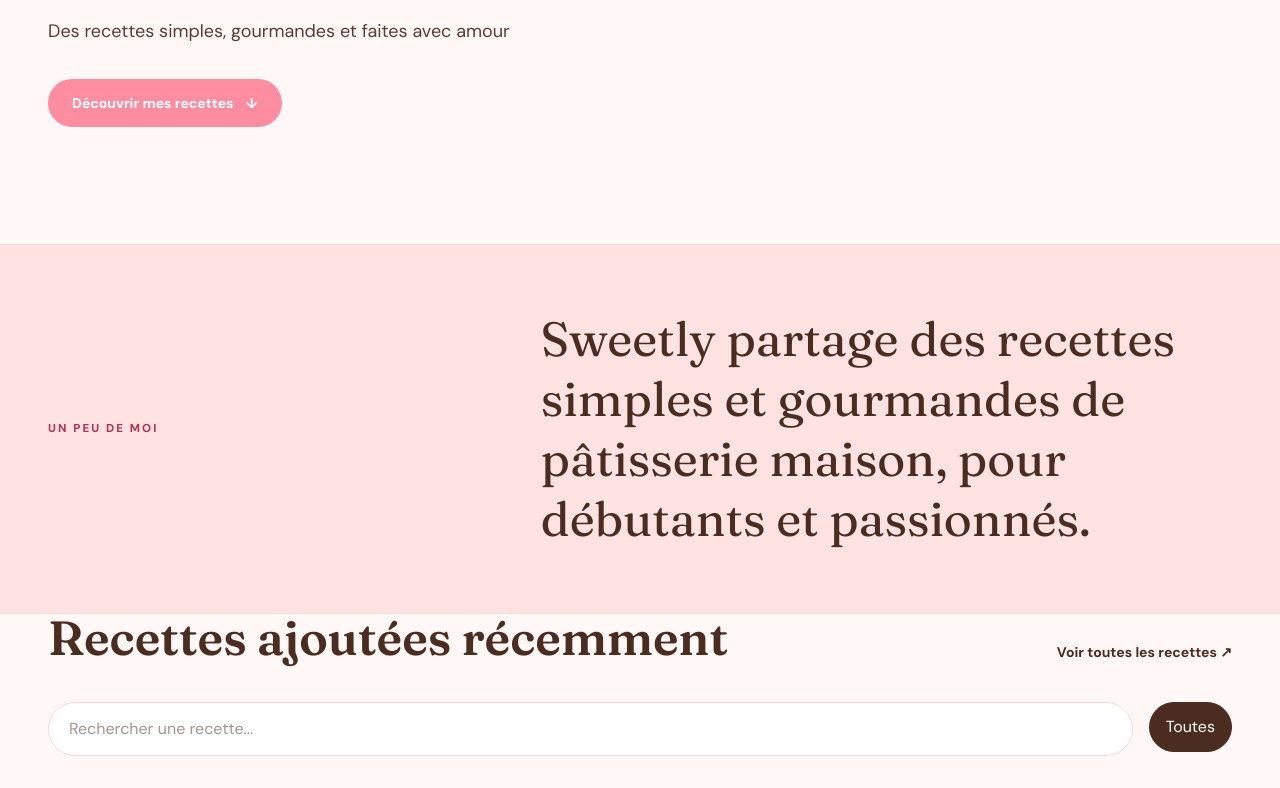
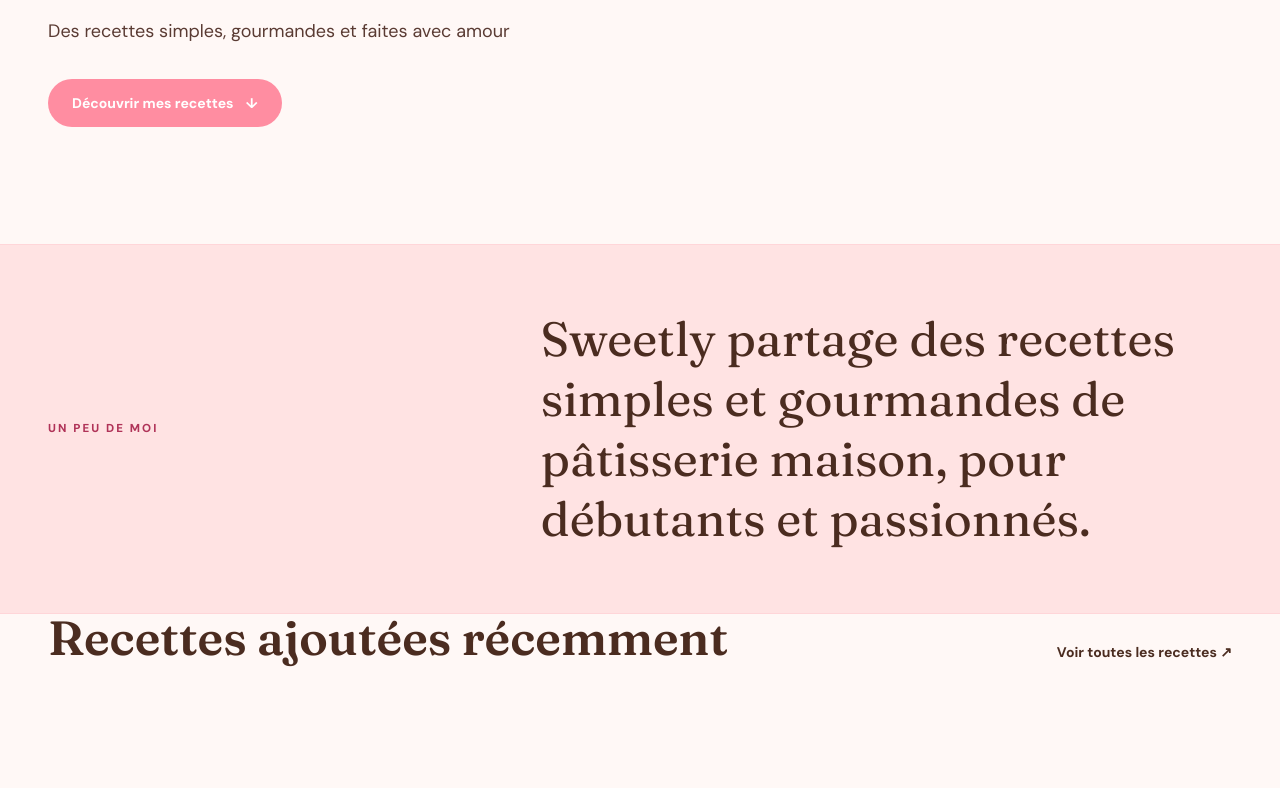
Before and after one commit to clnchl/sweetly.blog, a Next.js app: page / in a window 1280 px wide. Shown: the part 433-1221 px from the top of the page. After the commit the page ends 1127 px from the top, so only its background shows below. Built offline with nearby package versions, Linux system fonts and the light colour scheme; no server answers; the database is empty.

Commit message:
Retire la recherche et les filtres de l'accueil
Co-Authored-By: Claude Opus 5.5 <noreply@anthropic.com>

```diff
--- a/src/app/page.tsx
+++ b/src/app/page.tsx
@@ -1,11 +1,11 @@
 import { HomeView } from "@/components/home-view";
-import { getCategoryFilters, getPublishedRecipes } from "@/lib/recipes-data";
+import { getPublishedRecipes } from "@/lib/recipes-data";
 
 export const revalidate = 3600;
 
 export const metadata = { title: "Sweetly - Accueil" };
 
 export default async function Home() {
-    const [recipes, categories] = await Promise.all([getPublishedRecipes(), getCategoryFilters()]);
-    return <HomeView recipes={recipes} categories={categories} />;
+    const recipes = await getPublishedRecipes();
+    return <HomeView recipes={recipes} />;
 }
--- a/src/components/home-view.tsx
+++ b/src/components/home-view.tsx
@@ -1,19 +1,10 @@
-"use client";
-
 import Link from "next/link";
-import { useMemo, useState } from "react";
 import type { Recipe } from "@/lib/recipe";
 import { RecipeCard } from "@/components/recipe-card";
 import { SiteHeader } from "@/components/site-header";
 
-export function HomeView({ recipes, categories }: { recipes: Recipe[]; categories: string[] }) {
-    const [query, setQuery] = useState("");
-    const [category, setCategory] = useState("Toutes");
+export function HomeView({ recipes }: { recipes: Recipe[] }) {
     const featuredRecipe = recipes.find((recipe) => recipe.slug === "moelleux-au-chocolat") ?? recipes[0];
-    const filtered = useMemo(() => recipes.filter((recipe) => {
-        const text = `${recipe.title} ${recipe.category} ${recipe.description}`.toLowerCase();
-        return (category === "Toutes" || recipe.category === category) && text.includes(query.toLowerCase());
-    }), [category, query, recipes]);
 
     return <>
         <SiteHeader />
@@ -23,7 +14,7 @@ export function HomeView({ recipes, categories }: { recipes: Recipe[]; categorie
                 <div className="relative mx-auto w-fit max-w-full"><div className="absolute -inset-4 rotate-3 rounded-[40px] bg-[var(--cream)]" />{featuredRecipe && <><img src={featuredRecipe.image} alt={featuredRecipe.title} className="relative block h-auto max-h-[520px] w-auto max-w-full rounded-[34px] soft-shadow" /><div className="absolute -bottom-5 -left-5 rounded-2xl bg-white p-4 shadow-lg"><p className="eyebrow">La recette du moment</p><p className="display mt-1 text-xl font-semibold">{featuredRecipe.title}</p></div></>}</div>
             </section>
             <section className="border-y border-[var(--line)] bg-[#ffe3e3] py-16"><div className="site-shell grid gap-8 md:grid-cols-[.8fr_1.2fr] md:items-center"><p className="eyebrow">Un peu de moi</p><p className="display max-w-3xl text-3xl leading-tight md:text-5xl">Sweetly partage des recettes simples et gourmandes de pâtisserie maison, pour débutants et passionnés.</p></div></section>
-            <section id="recettes" className="site-shell py-20"><div className="flex flex-col justify-between gap-6 md:flex-row md:items-end"><h2 className="display text-5xl font-semibold">Recettes ajoutées récemment</h2><Link href="/recettes" className="text-sm font-bold text-[var(--rose-dark)]">Voir toutes les recettes ↗</Link></div><div className="mt-10 flex flex-col gap-4 md:flex-row"><input value={query} onChange={(event) => setQuery(event.target.value)} placeholder="Rechercher une recette..." className="flex-1 rounded-full border border-[var(--line)] bg-white px-5 py-3.5 text-sm outline-none focus:border-[var(--rose)]" /><div className="flex gap-2 overflow-x-auto pb-1">{categories.slice(0, 4).map((item) => <button key={item} onClick={() => setCategory(item)} className={`whitespace-nowrap rounded-full border px-4 py-3 text-sm font-semibold ${category === item ? "border-[var(--foreground)] bg-[var(--foreground)] text-white" : "border-[var(--line)] bg-white"}`}>{item}</button>)}</div></div><div className="mt-8 grid gap-6 md:grid-cols-2 lg:grid-cols-3">{filtered.slice(0, 6).map((recipe) => <RecipeCard key={recipe.slug} recipe={recipe} />)}</div></section>
+            <section id="recettes" className="site-shell py-20"><div className="flex flex-col justify-between gap-6 md:flex-row md:items-end"><h2 className="display text-5xl font-semibold">Recettes ajoutées récemment</h2><Link href="/recettes" className="text-sm font-bold text-[var(--rose-dark)]">Voir toutes les recettes ↗</Link></div><div className="mt-8 grid gap-6 md:grid-cols-2 lg:grid-cols-3">{recipes.slice(0, 6).map((recipe) => <RecipeCard key={recipe.slug} recipe={recipe} />)}</div></section>
         </main>
     </>;
 }
```
